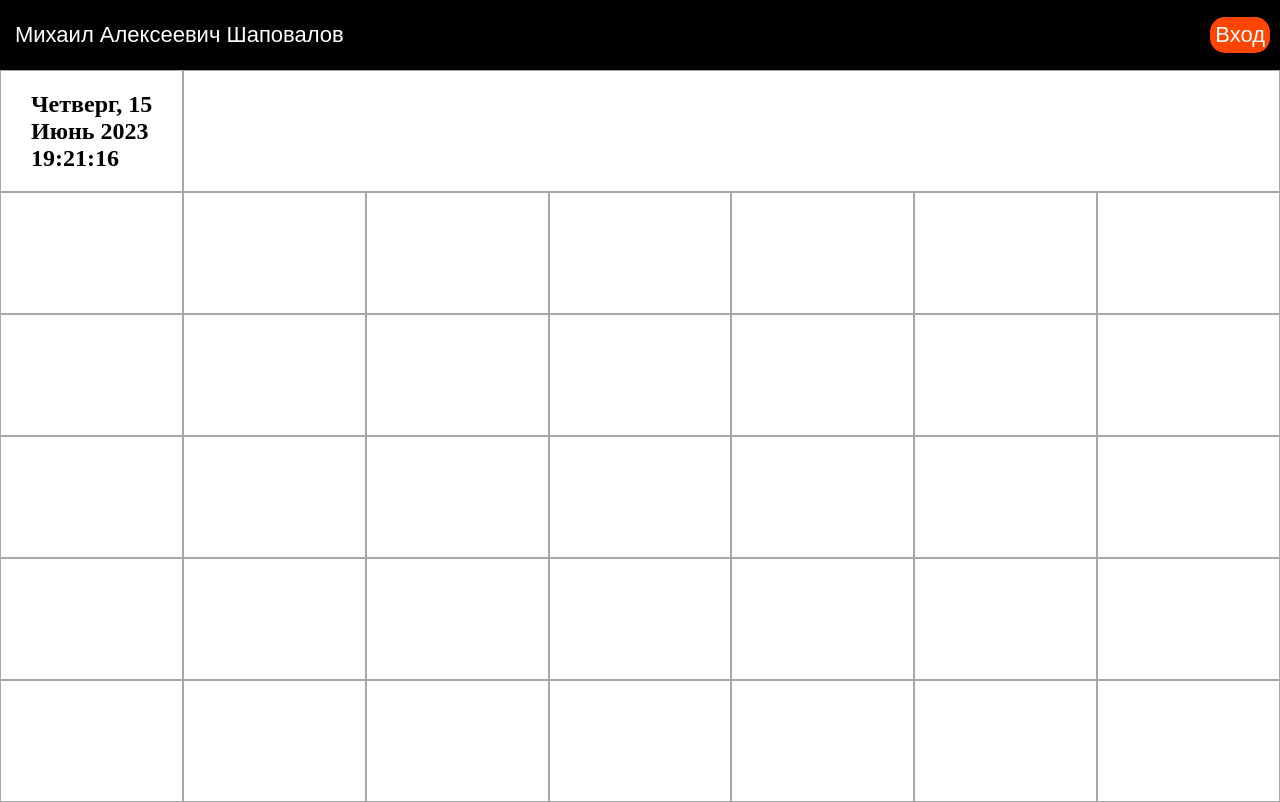
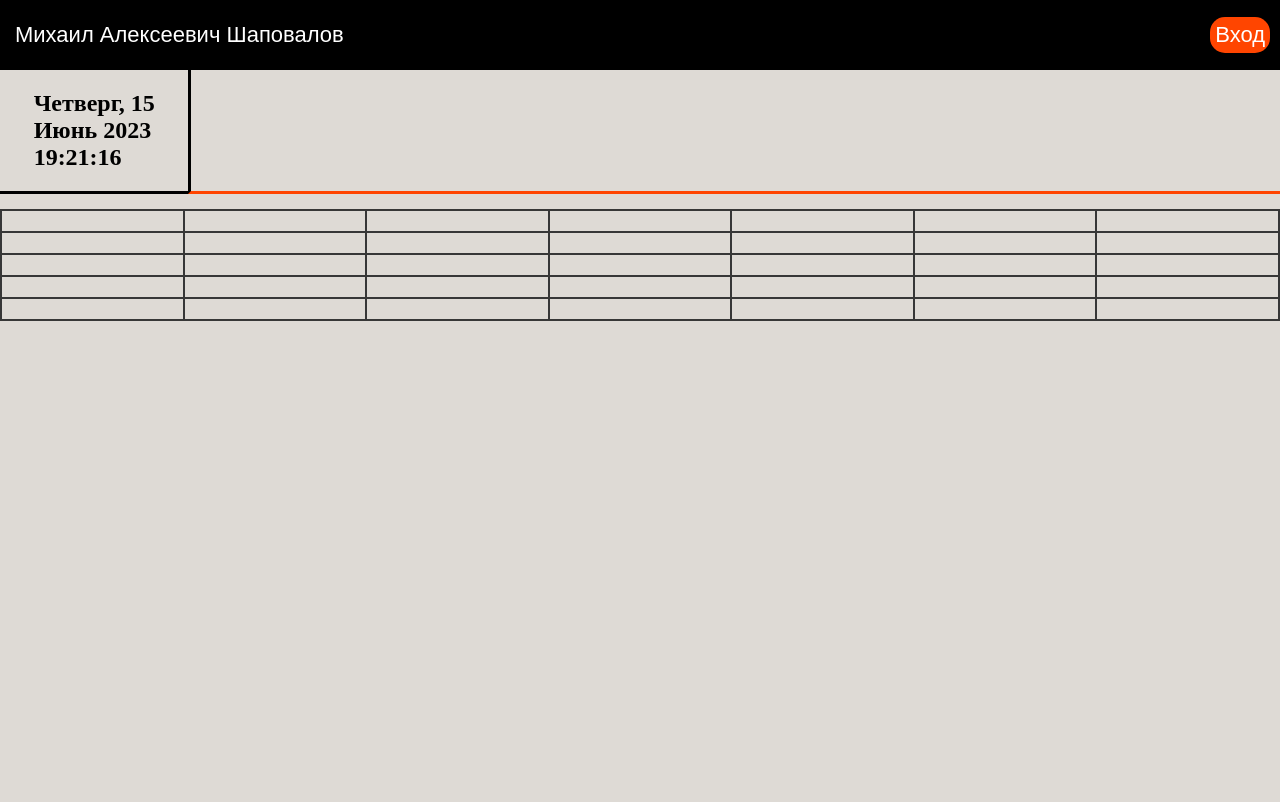
Before and after one commit to pavel555980-debug/StudentCalendar, a plain HTML site: page index.html in a window 1280 px wide. Drawn offline with Linux system fonts and the light colour scheme.

Commit message:
Make index.js more functional, fix time, add colors
In createTable.js:
Container in cell.
firstRow cells
firstColumn cells

Update main.css. Add vars

```diff
--- a/css/main.css
+++ b/css/main.css
@@ -6,8 +6,9 @@
 @import url('https://fonts.googleapis.com/css2?family=Ubuntu&display=swap');
 
 body {
-    width: 100vw;
-    height: 100vh;
+    width: 100%;
+    height: 100;
+    background-color: rgb(222, 218, 213);
 }
 
 .table {
@@ -16,13 +17,35 @@ body {
 }
 
 .cell {
-    border: solid 1px rgb(167, 167, 167);
+    --cell-border-thickness: 2px;
+    --cell-border-color: rgb(55, 55, 55);
+    display: inline;
+    border-right: solid var(--cell-border-thickness) var(--cell-border-color);
+    border-bottom: solid var(--cell-border-thickness) var(--cell-border-color);
     width: 100%;
-    height: 15vh;
+    padding: 5px;
+}
+
+.firstRow{
+    border-top: solid var(--cell-border-thickness) var(--cell-border-color);
+}
+
+.firstCell{
+    border-left: solid var(--cell-border-thickness) var(--cell-border-color);
+}
+
+.cellContainer{
+    margin: 10px;
 }
 
 .row {
     display: flex;
+}
+
+.currTasks{
+    border: none;
+    border-left: solid black 3px;
+    border-bottom: solid orangered 3px;
 }
 
 .currDate {
@@ -31,6 +54,9 @@ body {
     flex-direction: column;
     justify-content: center;
     align-items: center;
+    border: none;
+    border-bottom: solid black 3px;
+    user-select: none;
 }
 
 .currDateContainer {
@@ -63,4 +89,9 @@ body {
     background-color: orangered;
     border-radius: 15px;
     margin-right: 10px;
+    user-select: none;
 }
+
+.functionalRow{
+    margin-bottom: 15px;
+}
--- a/index.html
+++ b/index.html
@@ -6,7 +6,7 @@
     <meta http-equiv="X-UA-Compatible" content="IE=edge">
     <meta name="viewport" content="width=device-width, initial-scale=1.0">
     <link rel="stylesheet" href="css/main.css">
-    <title>Календарь</title>
+    <title>ЯКалендарь</title>
 </head>
 
 <body>
@@ -19,7 +19,7 @@
                 Вход
             </div>
         </div>
-        <div class="row">
+        <div class="row functionalRow">
             <div class="cell currDate">
                 <div class="currDateContainer"></div>
             </div>
--- a/scripts/mainPage/createTable.js
+++ b/scripts/mainPage/createTable.js
@@ -4,9 +4,12 @@ export function createTable(table) {
         row.className = "row";
         for (let j = 0; j < 7; j++) {
             let cell = document.createElement("div");
-            cell.className = "cell day";
+            cell.className = `cell day${i == 0 ? " firstRow" : ""}${j == 0 ? " firstCell" : ""}`;
             cell.dataset.serialNumber = i*7 + j + 1;
             row.appendChild(cell);
+            let cellContainer = document.createElement("div");
+            cellContainer.className = "cellContainer";
+            cell.appendChild(cellContainer);
         }
         table.appendChild(row);
     }
--- a/scripts/mainPage/index.js
+++ b/scripts/mainPage/index.js
@@ -11,9 +11,14 @@ let _month = { "0": "Январь", "1": "Февраль", "2": "Март", "3":
 
 setInterval(() => {
     let _currDate = new Date();
-    _currDateObj.innerHTML = `${_dayOfWeek[_currDate.getDay()]}, ${_currDate.getDate()}<br>${_month[_currDate.getMonth()]} ${_currDate.getFullYear()}
-    <br>${_currDate.getHours()}:${_currDate.getMinutes()}:${_currDate.getSeconds()}`;
+    _currDateObj.innerHTML =
+    `${_dayOfWeek[_currDate.getDay()]}, ${(parseInt(_currDate.getDate() / 10) == 0) ? `0${_currDate.getDate()}` : _currDate.getDate()}
+    <br>${_month[_currDate.getMonth()]} ${_currDate.getFullYear()}<br>
+    ${(parseInt(_currDate.getHours() / 10) == 0) ? `0${_currDate.getHours()}` : _currDate.getHours()}:${(parseInt(_currDate.getMinutes() / 10) == 0) ? `0${_currDate.getMinutes()}` : _currDate.getMinutes()}:${(parseInt(_currDate.getSeconds() / 10) == 0) ? `0${_currDate.getSeconds()}` : _currDate.getSeconds()}`;
 }, 0.1);
+
+//login button
+document.querySelector(".loginBtn").addEventListener("click", ()=>{window.location.replace("/login.html")})
 
 /*_days.forEach(element => {
 
```
